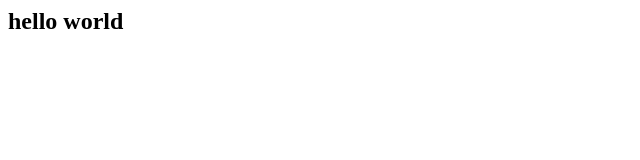
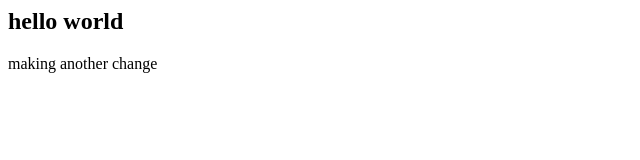
Before and after one commit to blackfoot24/my-first-GitHub-project, a plain HTML site: page index.html in a window 1280 px wide. Shown: the whole page, without its empty margins (0-640 px from the left). Drawn offline with Linux system fonts and the light colour scheme.

Commit message:
second commit

```diff
--- a/index.html
+++ b/index.html
@@ -1 +1,3 @@
 <h2> hello world </h2>
+
+<p> making another change <p>
```
